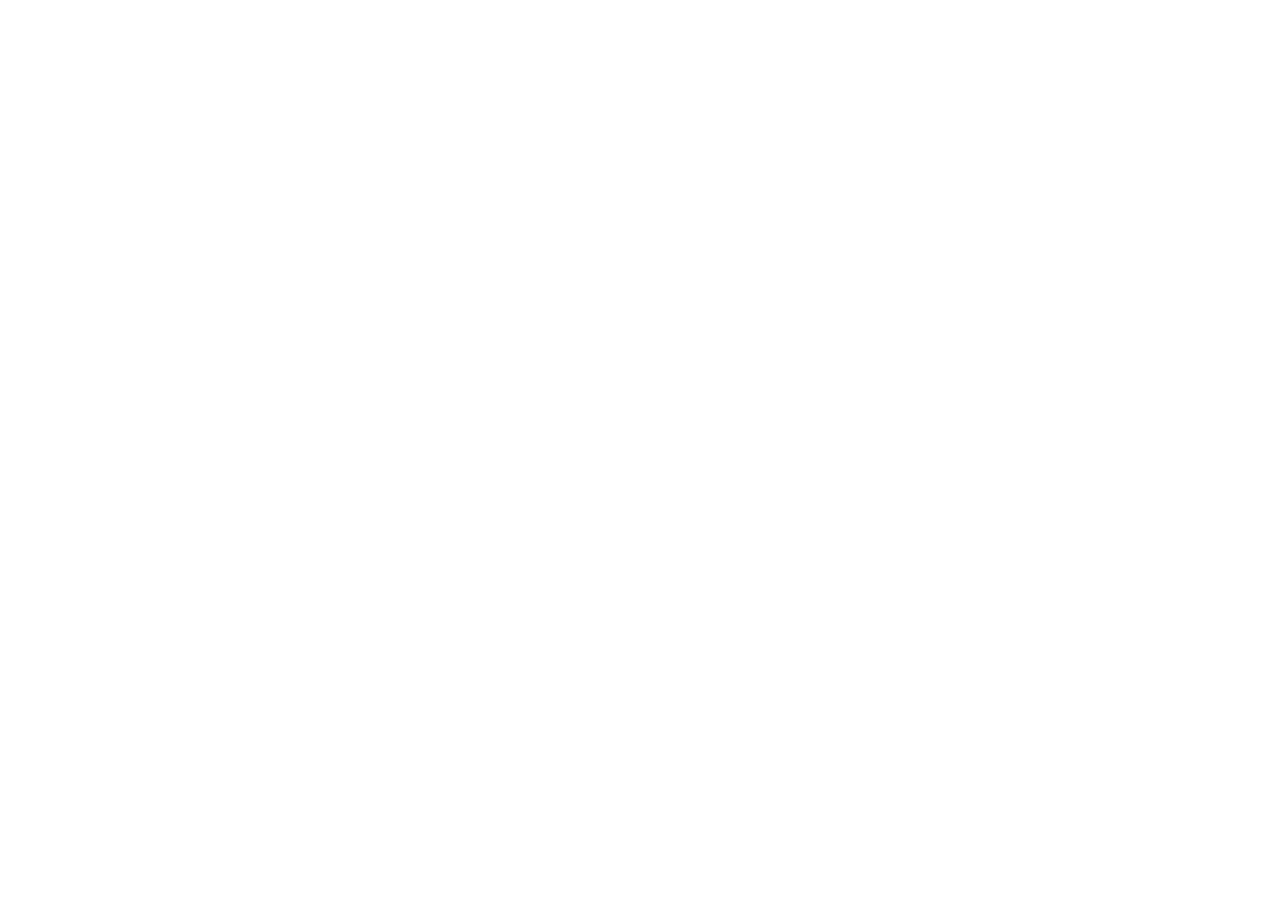
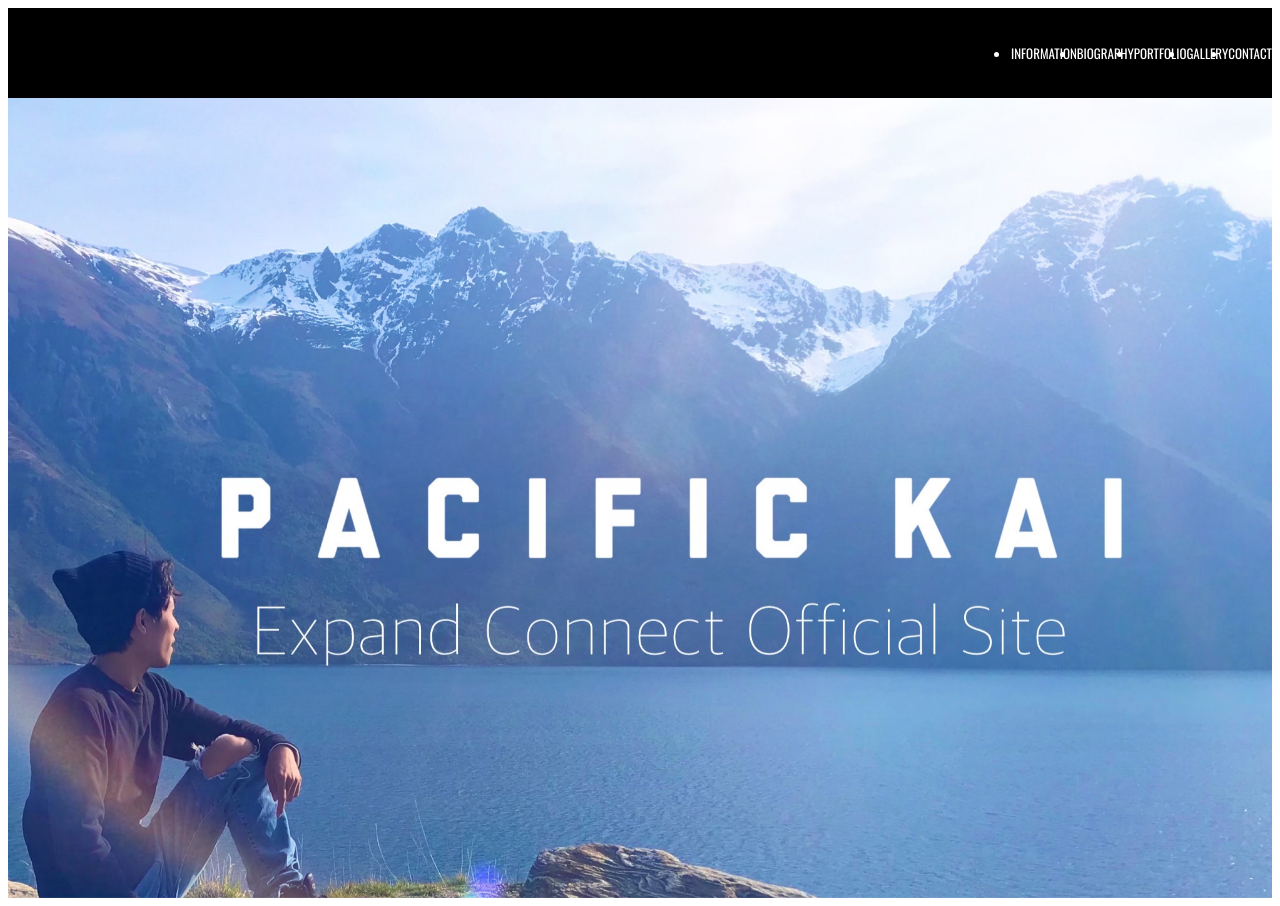
Before and after one commit to kaipora12/Pacific-Kai_Official_website, a PHP site: page /Pacific-Kai.html in a window 1280 px wide. Before the commit the page is empty. Before the commit the page ends 800 px from the top, so only its background shows below. Run offline with PHP 8.4, Linux system fonts and the light colour scheme.

Commit message:
commit init

```diff
--- a/Pacific-Kai.html
+++ b/Pacific-Kai.html
@@ -4,12 +4,36 @@
     <meta charset="UTF-8">
     <meta http-equiv="X-UA-Compatible" content="IE=edge">
     <meta name="viewport" content="width=device-width, initial-scale=1.0">
-    <title>Pacific-Kai</title>
+    <title>Pacific-Kai Expand Connect Official Website</title>
+
+    <link rel="preconnect" href="https://fonts.googleapis.com">
+    <link rel="preconnect" href="https://fonts.gstatic.com" crossorigin>
+    <link href="https://fonts.googleapis.com/css2?family=Oswald&family=Saira+Condensed&display=swap" rel="stylesheet" type="text/css" href="./style.css" >
     <link rel="stylesheet" href="./style.css">
+
 </head>
 <body>
-    <script src="./main.js"></script>
+    <header>
+        <div class="header-left">
+            <title>PACIFIC-KAI</title>
+        </div>
+        <div class="header-right">
+            <ul class="nav">
+                <li><a href=""></a>INFORMATION</li>
+                <li><a href=""></a>BIOGRAPHY</li>
+                <li><a href=""></a>PORTFOLIO</li>
+                <li><a href=""></a>GALLERY</li>
+                <li><a href=""></a>CONTACT</li>
+            </ul>
+        </div>
+    </header>
+
+      <main class="main">
+            <div class="main-visual">
+            </div>
+    </main>
+    <footer></footer>
+</body>
+    <script src="./script.js"></script>
     <script src="https://ajax.googleapis.com/ajax/libs/jquery/3.6.0/jquery.min.js"></script>
-
-</body>
 </html>
--- a/style.css
+++ b/style.css
@@ -1 +1,67 @@
-/* No CSS *//*# sourceMappingURL=style.css.map */
+@import url("https://fonts.googleapis.com/css2?family=Oswald&display=swap");
+@-webkit-keyframes openingKv {
+  0% {
+    opacity: 0;
+  }
+  100% {
+    opacity: 1;
+  }
+}
+@keyframes openingKv {
+  0% {
+    opacity: 0;
+  }
+  100% {
+    opacity: 1;
+  }
+}
+
+header {
+background-color: black;
+display: flex;
+flex-direction: row;
+justify-content: space-between;
+align-items: center;
+height: 90px;
+}
+
+.nav{
+  display: flex;
+  color: white;
+  font-size: 13px;
+  margin-left: 800px;
+  font-family: 'Oswald', sans-serif;
+}
+
+.nav > li > a {
+  color: white;
+}
+
+.main-visual {
+  background: url(./img/Expand\ Connect\ Official\ Website.JPG);
+  height: 100vh;
+  width: 100%;
+  background-position: center;
+  background-repeat: no-repeat;
+  background-size: cover;
+  display: -webkit-box;
+  display: -ms-flexbox;
+  display: flex;
+  -webkit-box-align: center;
+      -ms-flex-align: center;
+          align-items: center;
+  -webkit-box-pack: center;
+      -ms-flex-pack: center;
+          justify-content: center;
+  /* margin-bottom: 100px; */
+  -webkit-animation: openingKv 5s ease both;
+          animation: openingKv 5s ease both;
+}
+
+@media screen and (max-width: 780px) {
+  .main-visual {
+    background-position: left;
+  }
+}
+
+/*# sourceMappingURL=style.css.map */
--- /dev/null
+++ b/style.min.css
@@ -0,0 +1 @@
+@import url("https://fonts.googleapis.com/css2?family=Oswald&display=swap");@keyframes openingKv{0%{opacity:0}100%{opacity:1}}.navbar{position:absolute;width:100%;top:0;left:0;z-index:80}.navbar-brand{font-family:'Oswald', sans-serif}.main-visual{background:url(./img/);height:100vh;width:100%;background-position:center;background-repeat:no-repeat;background-size:cover;display:flex;align-items:center;justify-content:center;animation:openingKv 5s ease both}@media screen and (max-width: 780px){.main-visual{background-position:left}}.main-visual__title{font-family:'Oswald', sans-serif;position:relative;top:23%}
--- a/style.scss
+++ b/style.scss
@@ -0,0 +1,34 @@
+@import url('https://fonts.googleapis.com/css2?family=Oswald&display=swap');
+
+@mixin mq-sp {
+    @media screen and (max-width: 780px) {
+        @content;
+    }
+}
+
+@keyframes openingKv {
+    0%{
+        opacity: 0;
+    }
+    100%{
+        opacity: 1;
+    }
+}
+
+.main-visual {
+    background: url(./img/Expand\ Connect\ Official\ Website.JPG);
+    height: 100vh;
+    width: 100%;
+    background-position: center;
+    background-repeat: no-repeat;
+    background-size: cover;
+    display: flex;
+    align-items: center;
+    justify-content: center;
+    /* margin-bottom: 100px; */
+    animation: openingKv 5s ease both;
+    @include mq-sp{
+        background-position: left;
+
+    }
+}
```
Also changed, not shown: img/Expand Connect Official Website.JPG (added), img/pacific-kai.JPG (added), main.js (deleted), script.js (added), 1 other file.
